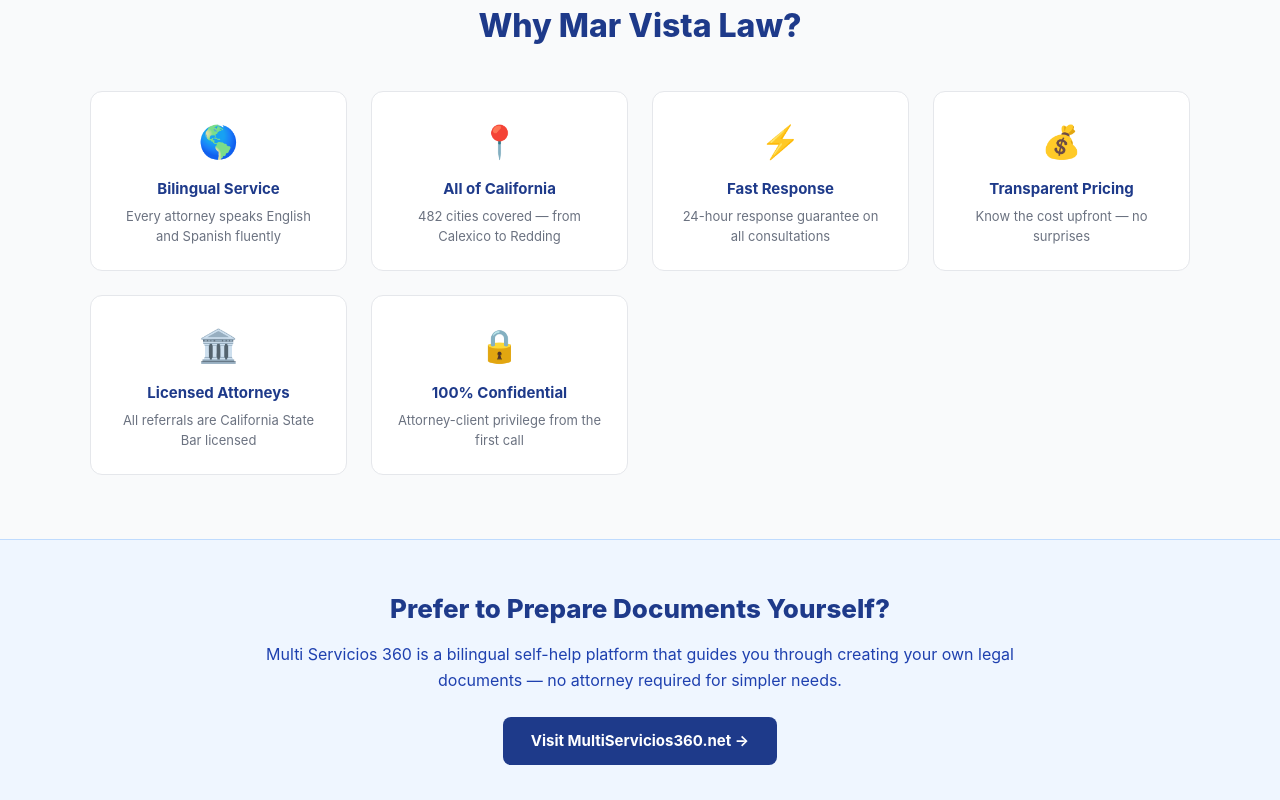
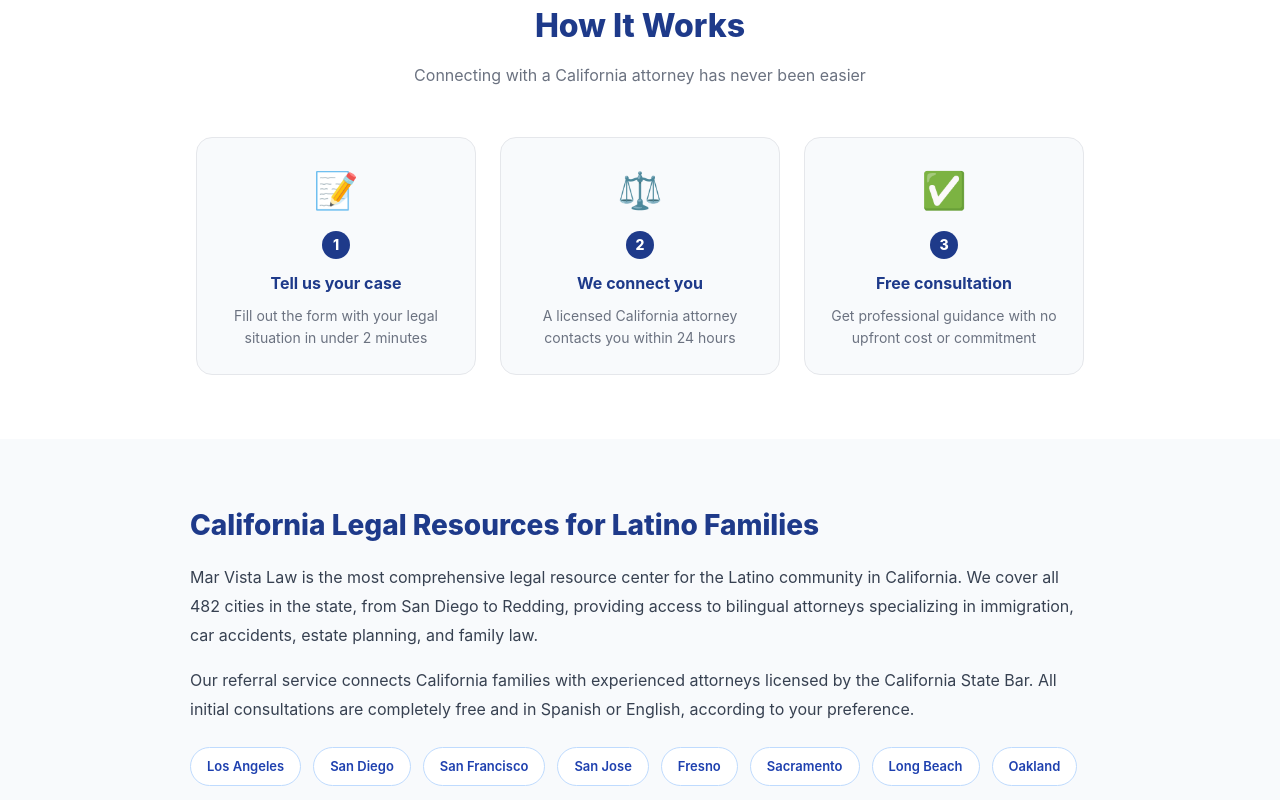
Before and after one commit to Ahorasi360/marvistalaw, a Next.js app: page / in a window 1280 px wide. Shown: the part 1600-2400 px from the top of the page. Built offline with nearby package versions, Linux system fonts and the light colour scheme.

Commit message:
feat: add how-it-works + SEO content to homepage

```diff
--- a/app/components/HomePageClient.js
+++ b/app/components/HomePageClient.js
@@ -82,6 +82,60 @@ export default function HomePageClient() {
         </div>
       </section>
 
+
+      {/* How it works */}
+      <div style={{ background: 'white', padding: '64px 16px' }}>
+        <div style={{ maxWidth: '1100px', margin: '0 auto', textAlign: 'center' }}>
+          <h2 style={{ fontSize: '32px', fontWeight: '800', color: '#1E3A8A', marginBottom: '12px' }}>
+            {lang === 'es' ? '¿Cómo funciona?' : 'How It Works'}
+          </h2>
+          <p style={{ fontSize: '16px', color: '#6B7280', marginBottom: '48px', maxWidth: '600px', margin: '0 auto 48px' }}>
+            {lang === 'es' ? 'Conectarte con un abogado en California nunca fue tan fácil' : 'Connecting with a California attorney has never been easier'}
+          </p>
+          <div style={{ display: 'flex', flexWrap: 'wrap', gap: '24px', justifyContent: 'center' }}>
+            {[
+              { step: '1', icon: '📝', title: lang === 'es' ? 'Cuéntanos tu caso' : 'Tell us your case', desc: lang === 'es' ? 'Llena el formulario con tu situación legal en menos de 2 minutos' : 'Fill out the form with your legal situation in under 2 minutes' },
+              { step: '2', icon: '⚖️', title: lang === 'es' ? 'Te conectamos' : 'We connect you', desc: lang === 'es' ? 'Un abogado licenciado en California te contacta en menos de 24 horas' : 'A licensed California attorney contacts you within 24 hours' },
+              { step: '3', icon: '✅', title: lang === 'es' ? 'Consulta gratis' : 'Free consultation', desc: lang === 'es' ? 'Recibe orientación profesional sin costo inicial ni compromiso' : 'Get professional guidance with no upfront cost or commitment' },
+            ].map(s => (
+              <div key={s.step} style={{ flex: '1 1 220px', maxWidth: '280px', padding: '24px', background: '#F8FAFC', borderRadius: '16px', border: '1px solid #E5E7EB' }}>
+                <div style={{ fontSize: '36px', marginBottom: '12px' }}>{s.icon}</div>
+                <div style={{ width: '28px', height: '28px', background: '#1E3A8A', borderRadius: '50%', display: 'flex', alignItems: 'center', justifyContent: 'center', color: 'white', fontWeight: '800', fontSize: '14px', margin: '0 auto 12px' }}>{s.step}</div>
+                <h3 style={{ fontSize: '16px', fontWeight: '700', color: '#1E3A8A', marginBottom: '8px' }}>{s.title}</h3>
+                <p style={{ fontSize: '14px', color: '#6B7280', lineHeight: 1.6, margin: 0 }}>{s.desc}</p>
+              </div>
+            ))}
+          </div>
+        </div>
+      </div>
+
+      {/* SEO Content */}
+      <div style={{ background: '#F8FAFC', padding: '64px 16px' }}>
+        <div style={{ maxWidth: '900px', margin: '0 auto' }}>
+          <h2 style={{ fontSize: '28px', fontWeight: '800', color: '#1E3A8A', marginBottom: '16px' }}>
+            {lang === 'es' ? 'Recursos Legales en California para Familias Latinas' : 'California Legal Resources for Latino Families'}
+          </h2>
+          <p style={{ fontSize: '16px', color: '#374151', lineHeight: 1.8, marginBottom: '16px' }}>
+            {lang === 'es'
+              ? 'Mar Vista Law es el centro de recursos legales más completo para la comunidad latina en California. Cubrimos las 482 ciudades del estado, desde San Diego hasta Redding, ofreciendo acceso a abogados bilingües especializados en inmigración, accidentes de auto, planificación patrimonial y derecho familiar.'
+              : 'Mar Vista Law is the most comprehensive legal resource center for the Latino community in California. We cover all 482 cities in the state, from San Diego to Redding, providing access to bilingual attorneys specializing in immigration, car accidents, estate planning, and family law.'}
+          </p>
+          <p style={{ fontSize: '16px', color: '#374151', lineHeight: 1.8, marginBottom: '16px' }}>
+            {lang === 'es'
+              ? 'Nuestro servicio de referencia conecta a las familias californianas con abogados experimentados y licenciados por el State Bar de California. Todas las consultas iniciales son completamente gratuitas y en español o inglés, según su preferencia.'
+              : 'Our referral service connects California families with experienced attorneys licensed by the California State Bar. All initial consultations are completely free and in Spanish or English, according to your preference.'}
+          </p>
+          <div style={{ display: 'flex', flexWrap: 'wrap', gap: '12px', marginTop: '24px' }}>
+            {['Los Angeles', 'San Diego', 'San Francisco', 'San Jose', 'Fresno', 'Sacramento', 'Long Beach', 'Oakland'].map(city => (
+              <Link key={city} href={'/car-accident-attorney/' + city.toLowerCase().replace(/ /g, '-')}
+                style={{ padding: '8px 16px', background: 'white', border: '1px solid #BFDBFE', borderRadius: '20px', textDecoration: 'none', fontSize: '13px', color: '#1E40AF', fontWeight: '600' }}>
+                {city}
+              </Link>
+            ))}
+          </div>
+        </div>
+      </div>
+
       {/* Why us */}
       <section style={{ padding: '64px 16px', background: '#F9FAFB' }}>
         <div style={{ maxWidth: '1100px', margin: '0 auto', textAlign: 'center' }}>
```
